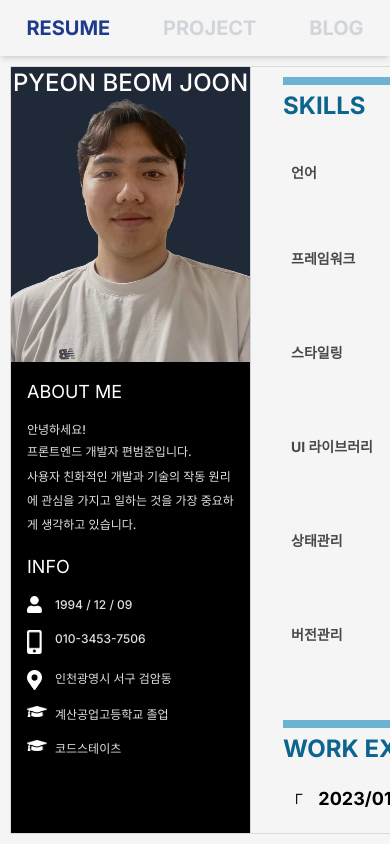
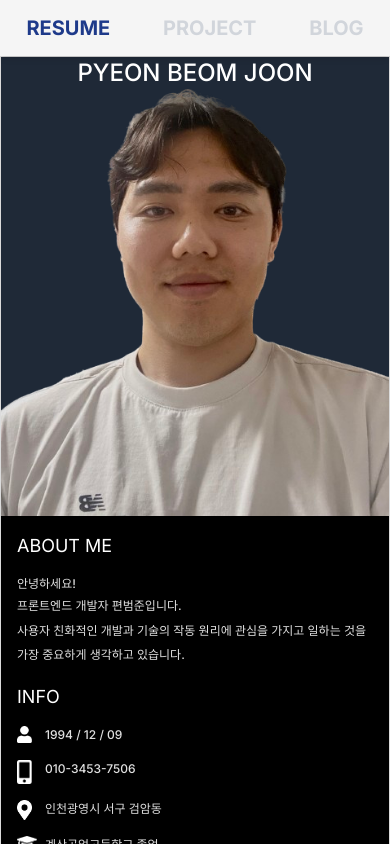
Before and after one commit to joon-github/MyPage, a Next.js app: page / in a window 390 px wide. Built offline with nearby package versions, Linux system fonts and the light colour scheme.

Commit message:
resume 반응형

```diff
--- /dev/null
+++ b/app/_homeComponents/AboutMe/aboutMe.module.scss
@@ -0,0 +1,9 @@
+.aboutMe{
+  width: 33.33%;
+}
+
+@media (max-width:650px) {
+  .aboutMe{
+    width: 100%;
+  }
+}
--- a/app/_homeComponents/AboutMe/index.tsx
+++ b/app/_homeComponents/AboutMe/index.tsx
@@ -1,7 +1,7 @@
 import React from 'react';
 import Image from 'next/image';
 import Section, { Width } from '@/app/_base/Section';
-
+import styles from './aboutMe.module.scss'
 const AboutMe = () => {
   const icons = [
     { icon: 'User.png', text: '1994 / 12 / 09' },
@@ -11,7 +11,7 @@ const AboutMe = () => {
     { icon: 'Cap.png', text: '코드스테이츠' },
   ]
   return (
-    <div id='AboutMe' className='border-r border-gray-300 w-4/12'>
+    <div id='AboutMe' className={`${styles.aboutMe}`}>
       <Section width={Width.full}>
         <article className='flex flex-col h-full'>
           <div className='bg-gray-800'>
--- a/app/_homeComponents/Skill/SkillWrapper.tsx
+++ b/app/_homeComponents/Skill/SkillWrapper.tsx
@@ -8,13 +8,9 @@ type SkillWrapperProps = {
 const SkillWrapper = ({ label, children }: SkillWrapperProps) => {
   return (
     <div
-      className='flex gap-1'
-      // data-aos="fade-up"
-      // data-aos-easing="ease-out"
-      // data-aos-duration="500"
-      // data-aos-once="true"
+      className='flex gap-1 flex-col'
     >
-      <div className='flex items-center w-24 test2'>
+      <div className='flex items-center w-24'>
         <h3 className='text-sm font-bold'>{label}</h3>
       </div>
       <article className={`flex flex-1 justify-start w-full gap-6`}>
--- a/app/_homeComponents/Skill/index.tsx
+++ b/app/_homeComponents/Skill/index.tsx
@@ -54,7 +54,7 @@ const Skill = () => {
     <>
     <Section title='SKILLS' width={Width.full}>
       <div id='Skill' className='flex w-full px-2 py-2'>
-        <div className='flex flex-col justify-between gap-4'>
+        <div className='flex flex-col justify-between gap-8'>
           {skills.map(({label,items},index) => {
             return (
             <SkillWrapper key={index} label={label}>
--- a/app/globals.scss
+++ b/app/globals.scss
@@ -79,9 +79,7 @@ body {
 #AboutMe{
   min-width: 240px
 }
-#etc{
-  min-width: 400px;
-}
+
 
 
 @media (max-width:1000px) {
--- a/app/main.module.scss
+++ b/app/main.module.scss
@@ -15,7 +15,14 @@
   border:1px solid rgb(219, 219, 219);
   position: relative;
 }
-
+.contents{
+  padding-left: 32px;
+  padding-right: 32px;
+  overflow-y: auto;
+}
+.contentsWrapper{
+  display: flex;
+}
 @media (max-width:1000px) {
   .main{
     justify-content: flex-start;
@@ -25,3 +32,20 @@
     height: 100%;
   }
 }
+
+@media (max-width:650px) {
+  .main{
+    padding: 0px;
+  }
+  .contentsWrapper{
+    flex-direction: column;
+  }
+  .mainContainer{
+    height: min-content;
+  }
+  .contents{
+    overflow-y:visible;
+    padding-left: 5px;
+    padding-right: 5px;
+  }
+}
--- a/app/page.tsx
+++ b/app/page.tsx
@@ -7,9 +7,9 @@ export default function HomePage() {
   return (
     <main className={`${styles.main} pb-5`}>
       <div className={`${styles.mainContainer} gap-16`}>
-        <div className='flex h-full'>
+        <div className={`${styles.contentsWrapper} h-full`}>
           <AboutMe/>
-          <div id="etc" className='flex-1 overflow-auto h-full px-8'>
+          <div className={`${styles.contents} flex-1 h-full`}>
             <Flex direction={Direction.Column}>
               <Skill/>
               <EXPERIENCE/>
```
